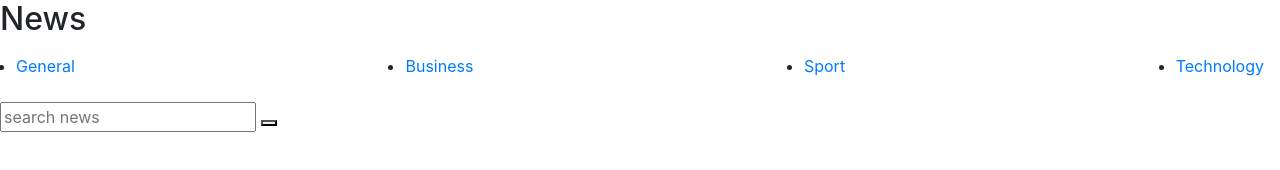
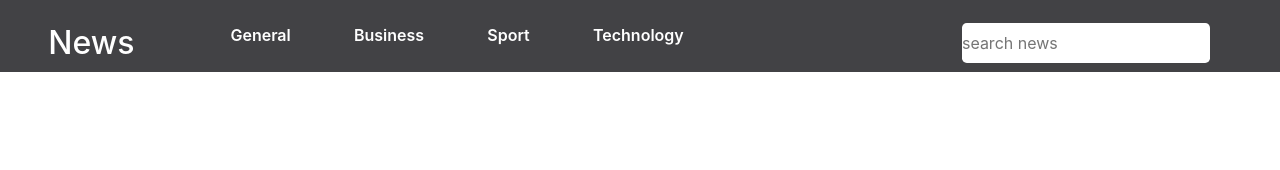
Before and after one commit to Qolizade/News-website, a plain HTML site: page index.html in a window 1280 px wide. Drawn offline with nearby package versions, Linux system fonts and the light colour scheme.

Commit message:
navbar styles

```diff
--- a/index.html
+++ b/index.html
@@ -21,7 +21,7 @@
   <body>
     <!-- Navbar -->
     <form>
-      <h2 class="tittr">News</h2>
+      <h2 class="titter">News</h2>
       <ul class="navbar">
         <li class="navbar-link">
           <a href="#general" id="general" class="navbar-btn">General</a>
@@ -46,7 +46,7 @@
           class="search"
         />
         <button class="search-btn" id="search-btn" type="button">
-          <i class="fa fa-search"></i>
+          <i class="fa fa-search" ></i>
         </button>
       </div>
     </form>
--- a/style.css
+++ b/style.css
@@ -0,0 +1,80 @@
+* {
+  margin: 0;
+  padding: 0;
+}
+
+body {
+  outline: none;
+  font-family: "Poppins", sans-serif;
+}
+
+form {
+  background: #424245;
+  display: grid;
+  grid-template-columns: 1fr 4fr 2fr;
+  height: 4.5rem;
+}
+
+.titter {
+  color: white;
+  margin: auto;
+}
+
+ul {
+  list-style: none;
+  max-width: 75%;
+  min-width: 50%;
+  height: 70px;
+  margin-top: 0;
+  outline: 0;
+  display: inline-flex;
+  justify-content: left;
+  align-items: left;
+}
+
+li {
+  margin: auto auto;
+}
+
+.navbar-btn {
+  color: #ffff;
+  text-decoration: none;
+  margin: auto auto;
+  cursor: pointer;
+  transition: 0.3s;
+  font-weight: 600;
+}
+
+.navbar-btn:hover {
+  text-decoration: underline;
+  font-size: 1.2rem;
+}
+
+.search-buttons {
+  margin: auto;
+  display: flex;
+  justify-content: flex-end;
+}
+
+.search {
+  height: 2.5rem;
+  border: none;
+  border-radius: 0.3rem;
+}
+
+.search-btn {
+  height: 2.5rem;
+  margin: auto 0.7rem;
+  border: none;
+  border-radius: 0.3rem;
+  background: transparent;
+  color: white;
+  cursor: pointer;
+  transition: 0.3s;
+  font-size: 1.2rem;
+}
+
+.search-btn:hover {
+  color: aqua;
+  font-size: 1.3rem;
+}
```
